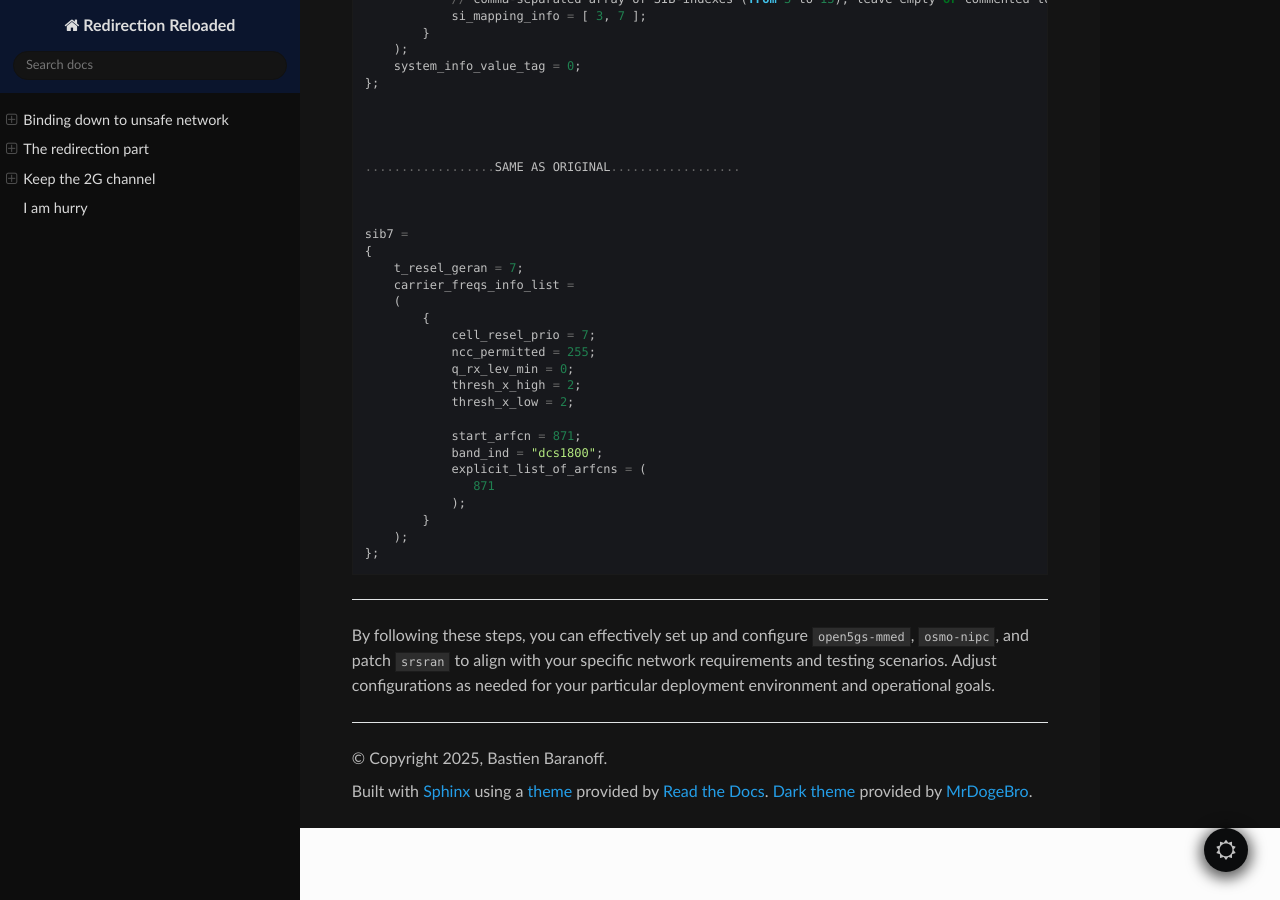
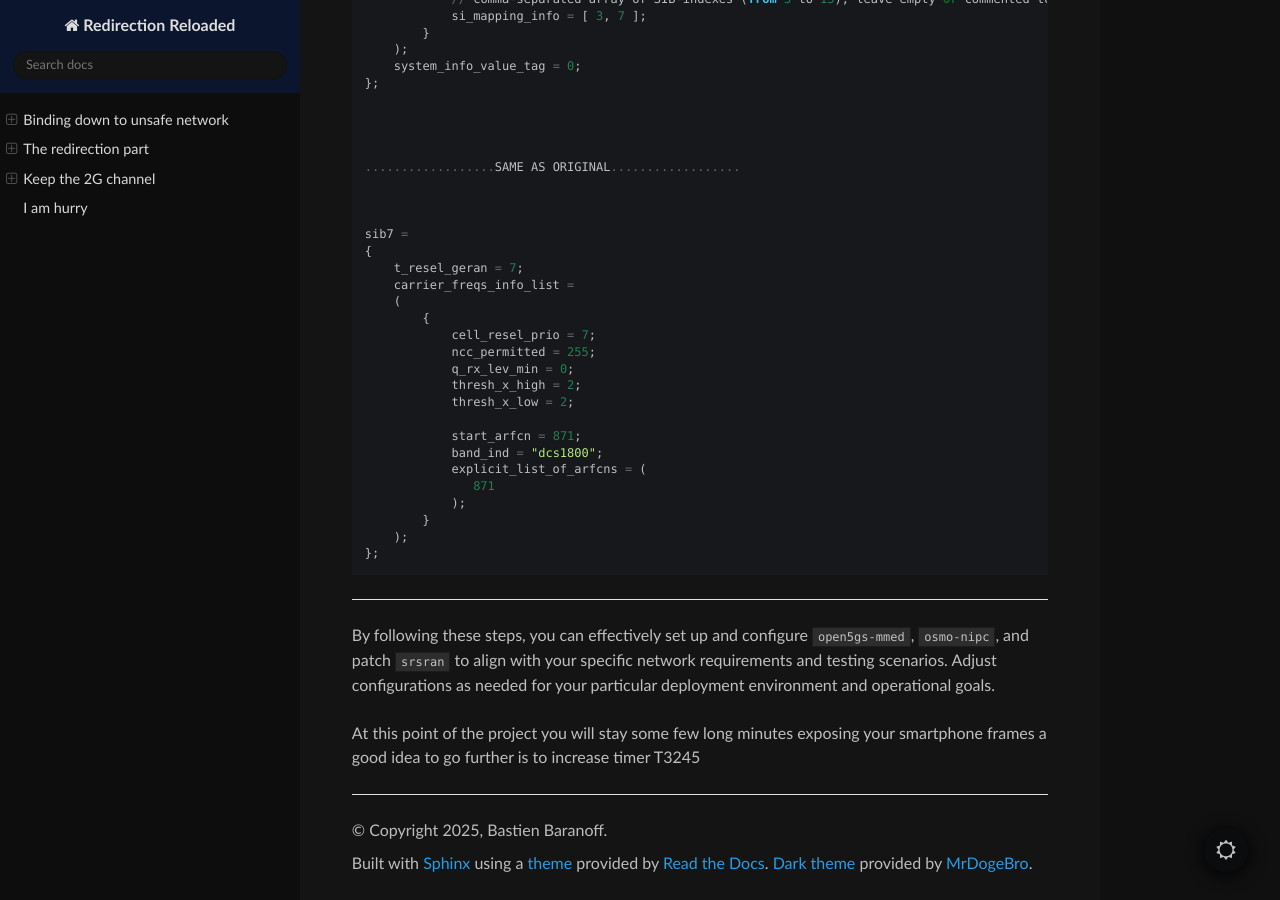
Before and after one commit to bbaranoff/binding-down-to-gsm, a Sphinx documentation site: the page built from docs/index.rst, in a window 1280 px wide and 900 px high, scrolled down 10874 px. Built offline with Sphinx 7.4.7 and the Read the Docs theme 3.1.0, drawn with Linux system fonts in a browser that asks for light colours.

Commit message:
Update index.rst

```diff
--- a/docs/index.rst
+++ b/docs/index.rst
@@ -665,3 +665,7 @@
 specific network requirements and testing scenarios. Adjust
 configurations as needed for your particular deployment environment and
 operational goals.
+
+At this point of the project you will stay some few long minutes
+exposing your smartphone frames a good idea to go further is to increase timer
+T3245
```
